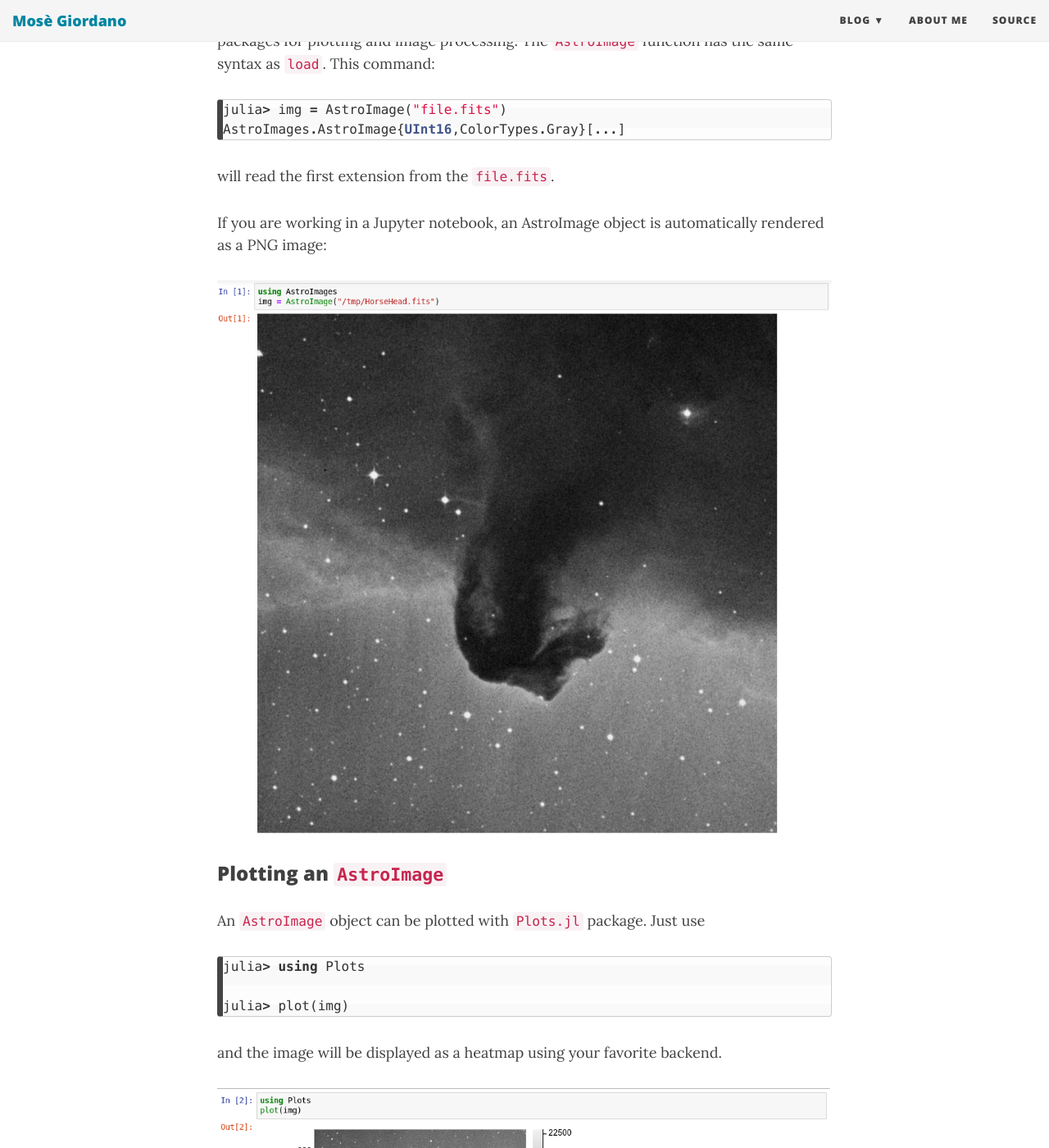
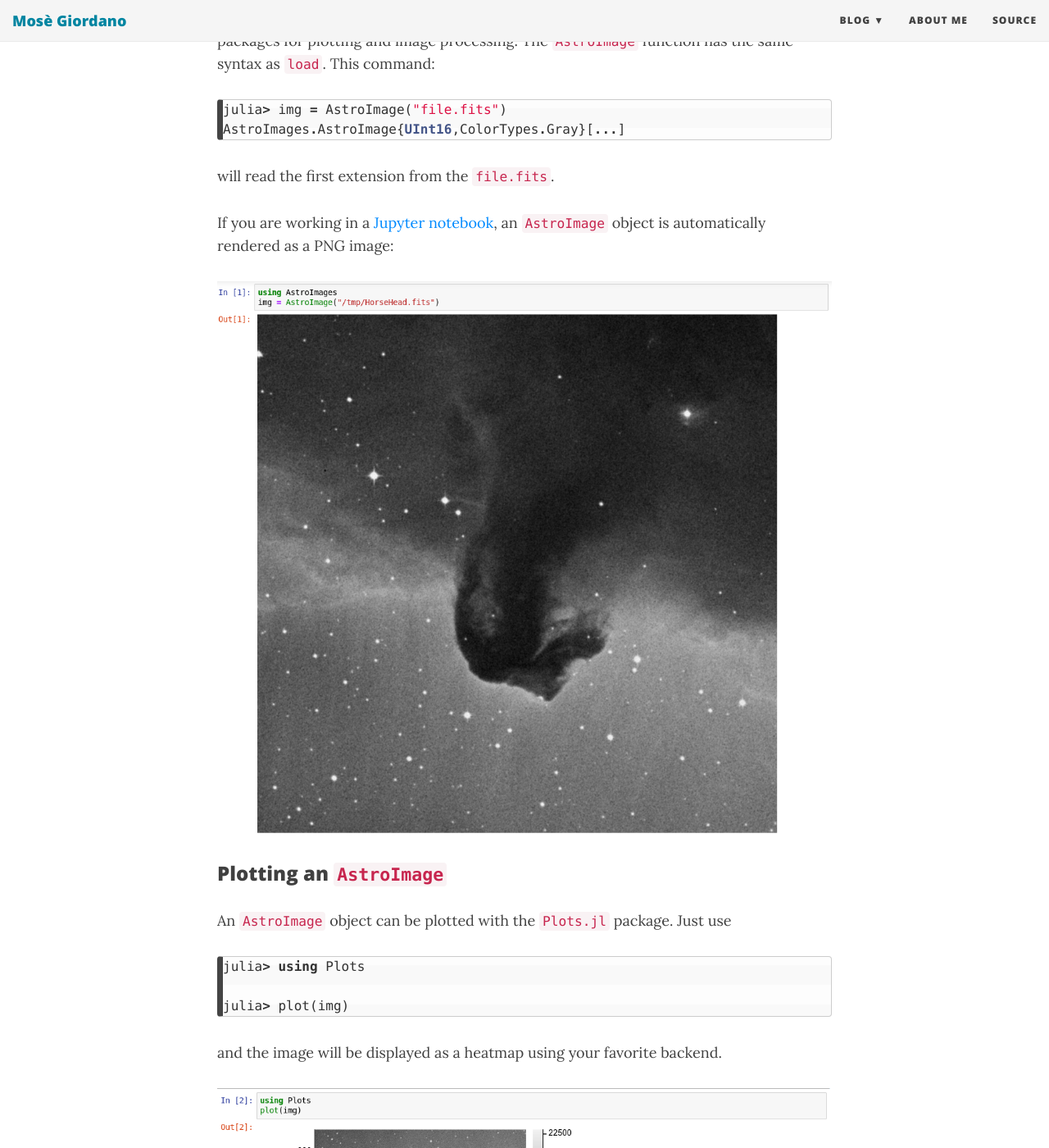
Before and after one commit to giordano/giordano.github.io, a Jekyll site: the page built from _posts/2018-03-18-astroimages.md, in a window 1280 px wide and 1400 px high, scrolled down 1437 px. Shown: the whole window at 82% size. Built offline with Jekyll 4.4.1, drawn with Linux system fonts in a browser that asks for light colours; nearby versions of some CDN libraries; comment, search, counter and statistics services are not loaded.

Commit message:
Publish post

````diff
--- a/_posts/2018-03-18-astroimages.md
+++ b/_posts/2018-03-18-astroimages.md
@@ -76,14 +76,14 @@ AstroImages.AstroImage{UInt16,ColorTypes.Gray}[...]
 
 will read the first extension from the `file.fits`.
 
-If you are working in a Jupyter notebook, an AstroImage object is automatically
-rendered as a PNG image:
+If you are working in a [Jupyter notebook](https://jupyter.org/), an
+`AstroImage` object is automatically rendered as a PNG image:
 
 [![AstroImage in Jupyter](/img/astroimages1.png)](/img/astroimages1.png)
 
 ### Plotting an `AstroImage`
 
-An `AstroImage` object can be plotted with `Plots.jl` package. Just use
+An `AstroImage` object can be plotted with the `Plots.jl` package. Just use
 
 ```julia
 julia> using Plots
````
Also changed, not shown: other parts of _posts/2018-03-18-astroimages.md (+1 -1 lines).
